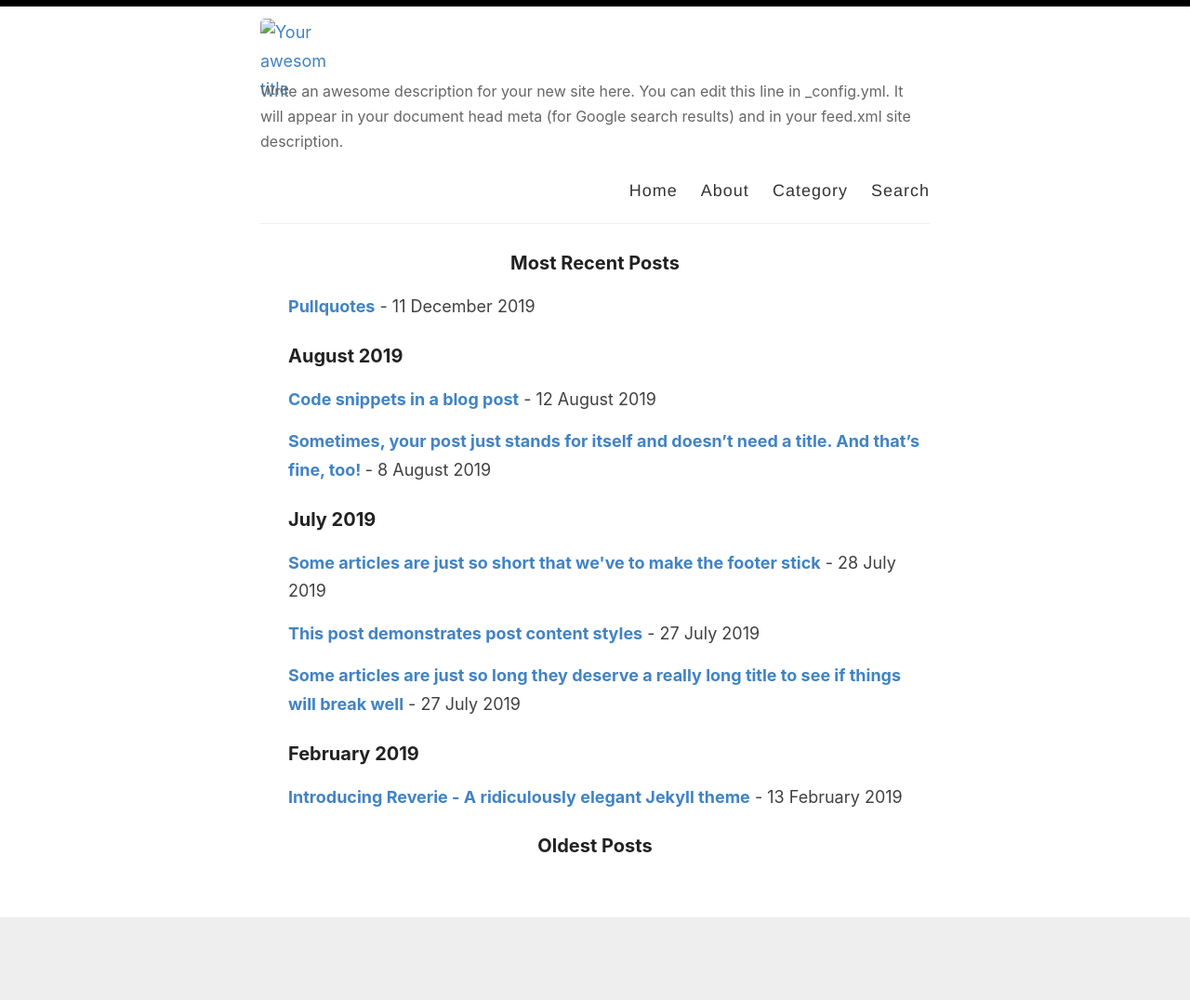
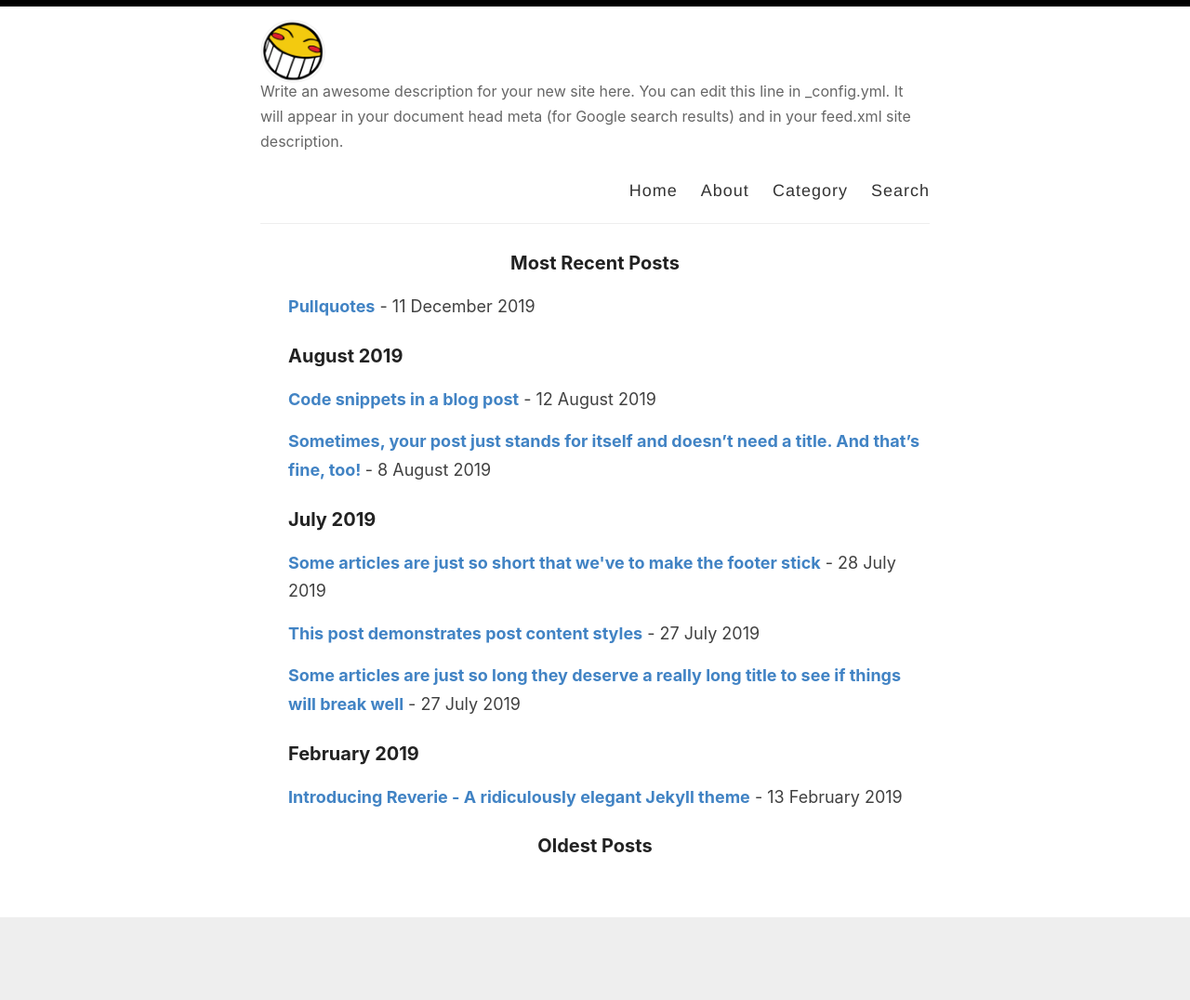
Before and after one commit to bytera/bytera.github.io, a Jekyll site: the page built from index.html, in a window 1280 px wide. Shown: the whole page at 93% size. Built offline with Jekyll 4.4.1, drawn with Linux system fonts in a browser that asks for light colours.

Commit message:
Add images to website

```diff
--- a/_config.yml
+++ b/_config.yml
@@ -46,3 +46,4 @@ plugins:
   - jekyll-seo-tag
 
 include: ['_pages']
+avatar: /images/smiley.png
```
Also changed, not shown: favicon.ico, images/smiley.png (added).
